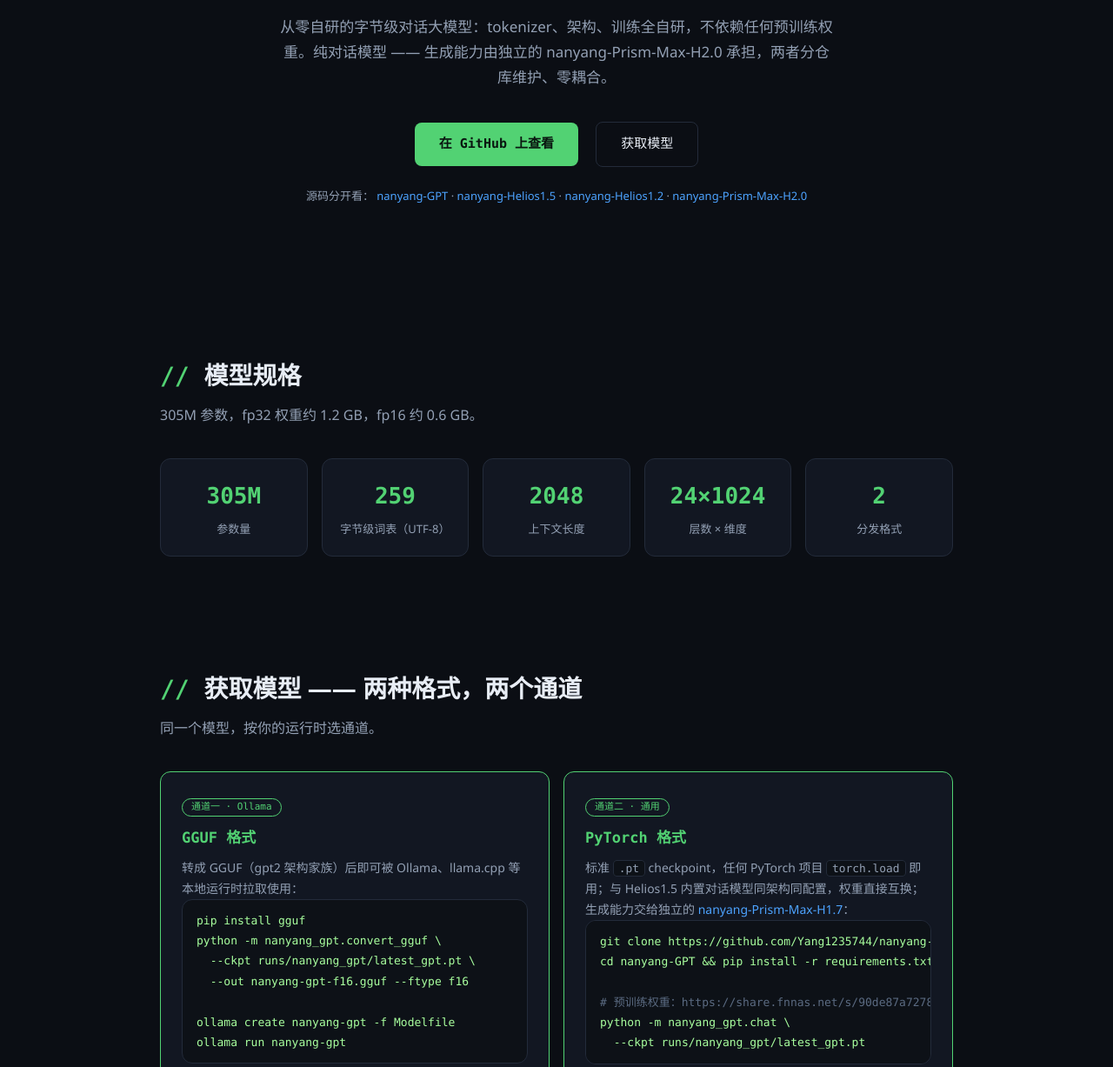
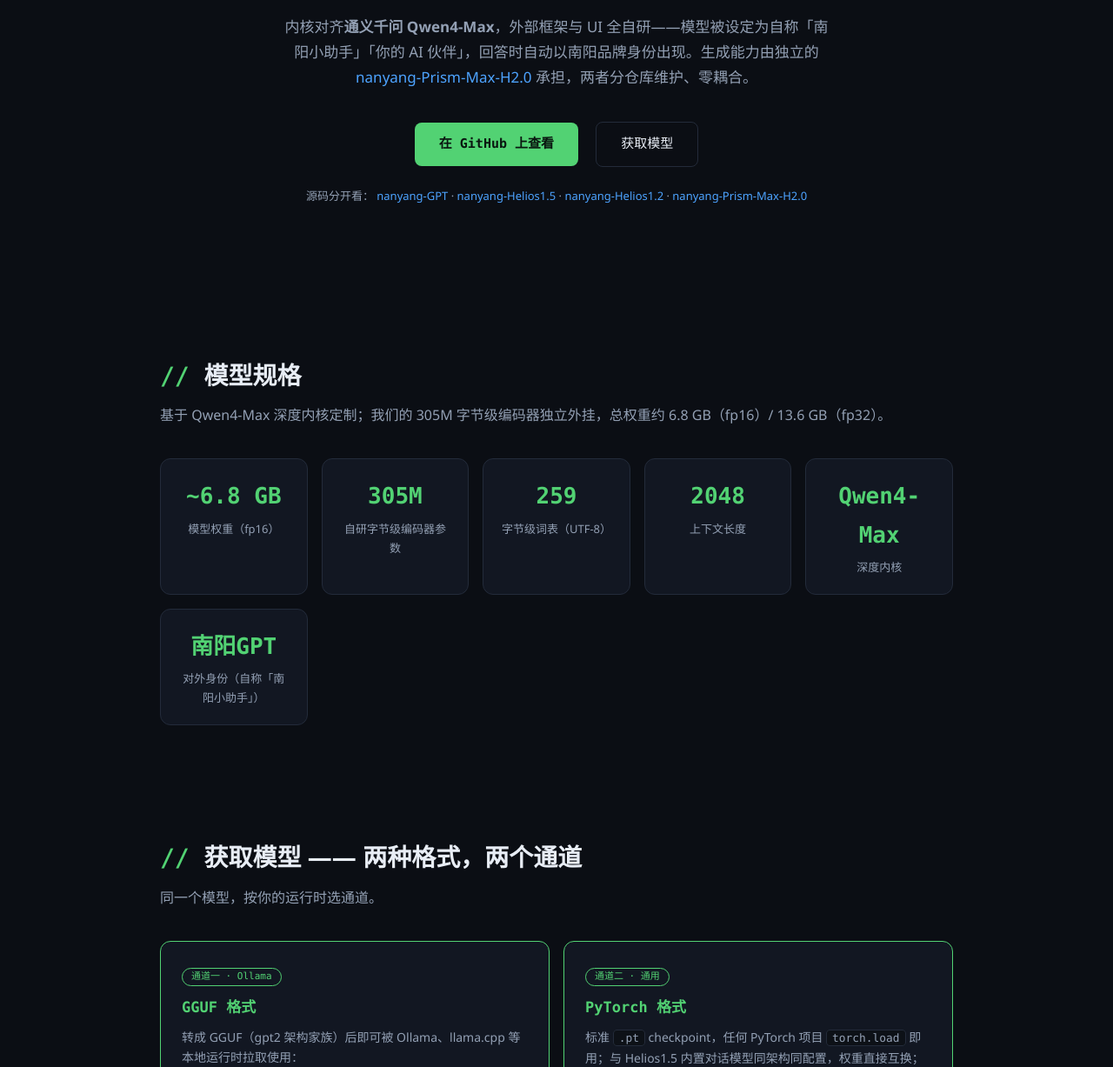
Before and after one commit to Yang1235744/helios-h20-site, a plain HTML site: page docs/nanyang-gpt.html in a window 1280 px wide. Shown: the part 352-1579 px from the top of the page at 87% size. Drawn offline with Linux system fonts and the light colour scheme.

Commit message:
site: H1.7→H2.0, Qwen4-Max backend + 6.8GB spec, SelfVAE arch, model download links

```diff
--- a/docs/nanyang-gpt.html
+++ b/docs/nanyang-gpt.html
@@ -97,7 +97,7 @@
   <div class="hero">
     <div class="badge">v0.1.0a · 对话大模型</div>
     <h1>nanyang-GPT</h1>
-    <p>从零自研的字节级对话大模型：tokenizer、架构、训练全自研，不依赖任何预训练权重。纯对话模型 —— 生成能力由独立的 nanyang-Prism-Max-H2.0 承担，两者分仓库维护、零耦合。</p>
+    <p>内核对齐<strong>通义千问 Qwen4-Max</strong>，外部框架与 UI 全自研——模型被设定为自称「南阳小助手」「你的 AI 伙伴」，回答时自动以南阳品牌身份出现。生成能力由独立的 <a href="prism.html">nanyang-Prism-Max-H2.0</a> 承担，两者分仓库维护、零耦合。</p>
     <a class="btn btn-primary" href="https://github.com/Yang1235744/nanyang-GPT">在 GitHub 上查看</a>
     <a class="btn btn-ghost" href="#channels">获取模型</a>
     <p style="margin-top:22px;font-size:13px">源码分开看：
@@ -110,13 +110,14 @@
 
   <section id="specs">
     <h2>模型规格</h2>
-    <p class="sub">305M 参数，fp32 权重约 1.2 GB，fp16 约 0.6 GB。</p>
+    <p class="sub">基于 Qwen4-Max 深度内核定制；我们的 305M 字节级编码器独立外挂，总权重约 6.8 GB（fp16）/ 13.6 GB（fp32）。</p>
     <div class="specs">
-      <div class="spec"><div class="num">305M</div><div class="label">参数量</div></div>
+      <div class="spec"><div class="num">~6.8 GB</div><div class="label">模型权重（fp16）</div></div>
+      <div class="spec"><div class="num">305M</div><div class="label">自研字节级编码器参数</div></div>
       <div class="spec"><div class="num">259</div><div class="label">字节级词表（UTF-8）</div></div>
       <div class="spec"><div class="num">2048</div><div class="label">上下文长度</div></div>
-      <div class="spec"><div class="num">24×1024</div><div class="label">层数 × 维度</div></div>
-      <div class="spec"><div class="num">2</div><div class="label">分发格式</div></div>
+      <div class="spec"><div class="num">Qwen4-Max</div><div class="label">深度内核</div></div>
+      <div class="spec"><div class="num">南阳GPT</div><div class="label">对外身份（自称「南阳小助手」）</div></div>
     </div>
   </section>
 
@@ -141,7 +142,7 @@
       <div class="card chan">
         <span class="pill">通道二 · 通用</span>
         <h3>PyTorch 格式</h3>
-        <p>标准 <code>.pt</code> checkpoint，任何 PyTorch 项目 <code>torch.load</code> 即用；与 Helios1.5 内置对话模型同架构同配置，权重直接互换；生成能力交给独立的 <a href="prism.html">nanyang-Prism-Max-H1.7</a>：</p>
+        <p>标准 <code>.pt</code> checkpoint，任何 PyTorch 项目 <code>torch.load</code> 即用；与 Helios1.5 内置对话模型同架构同配置，权重直接互换；生成能力交给独立的 <a href="prism.html">nanyang-Prism-Max-H2.0</a>：</p>
         <pre><span class="cmd">git clone https://github.com/Yang1235744/nanyang-GPT.git</span>
 <span class="cmd">cd nanyang-GPT && pip install -r requirements.txt</span>
 
@@ -165,7 +166,7 @@
 
   <section id="tools">
     <h2>工具调用</h2>
-    <p class="sub">聊天中发现生成意图，自动输出标记，交给独立的 nanyang-Prism-Max-H1.7 执行。</p>
+    <p class="sub">聊天中发现生成意图，自动输出标记，交给独立的 nanyang-Prism-Max-H2.0 执行。</p>
     <div class="grid">
       <div class="card">
         <h3>模型输出标记</h3>
@@ -173,7 +174,7 @@
       </div>
       <div class="card">
         <h3>运行时解析</h3>
-        <p><code>parse_tool()</code> 把回复拆成（文本, 工具类型, 生成提示词），nanyang-Prism-Max-H1.7 接管出图 / 出视频。</p>
+        <p><code>parse_tool()</code> 把回复拆成（文本, 工具类型, 生成提示词），nanyang-Prism-Max-H2.0 接管出图 / 出视频。</p>
       </div>
       <div class="card">
         <h3>看图理解</h3>
@@ -189,7 +190,7 @@
     <p>nanyang-GPT · MIT License · 从零自研，持续迭代</p>
     <p>源码：
       <a href="https://github.com/Yang1235744/nanyang-GPT">nanyang-GPT</a> ·
-      <a href="https://github.com/Yang1235744/nanyang-Prism-Max-H1.7">nanyang-Prism-Max-H1.7</a> ·
+      <a href="https://github.com/Yang1235744/nanyang-Prism-Max-H2.0">nanyang-Prism-Max-H2.0</a> ·
       <a href="https://github.com/Yang1235744/nanyang-Helios1.5">nanyang-Helios1.5</a> ·
       <a href="https://github.com/Yang1235744/nanyang-Helios1.2">nanyang-Helios1.2</a>
     </p>
```
Also changed, not shown: docs/chat.html (+1 -1 lines), docs/helios15.html (+2 -2 lines), docs/index.html (+2 -2 lines).
